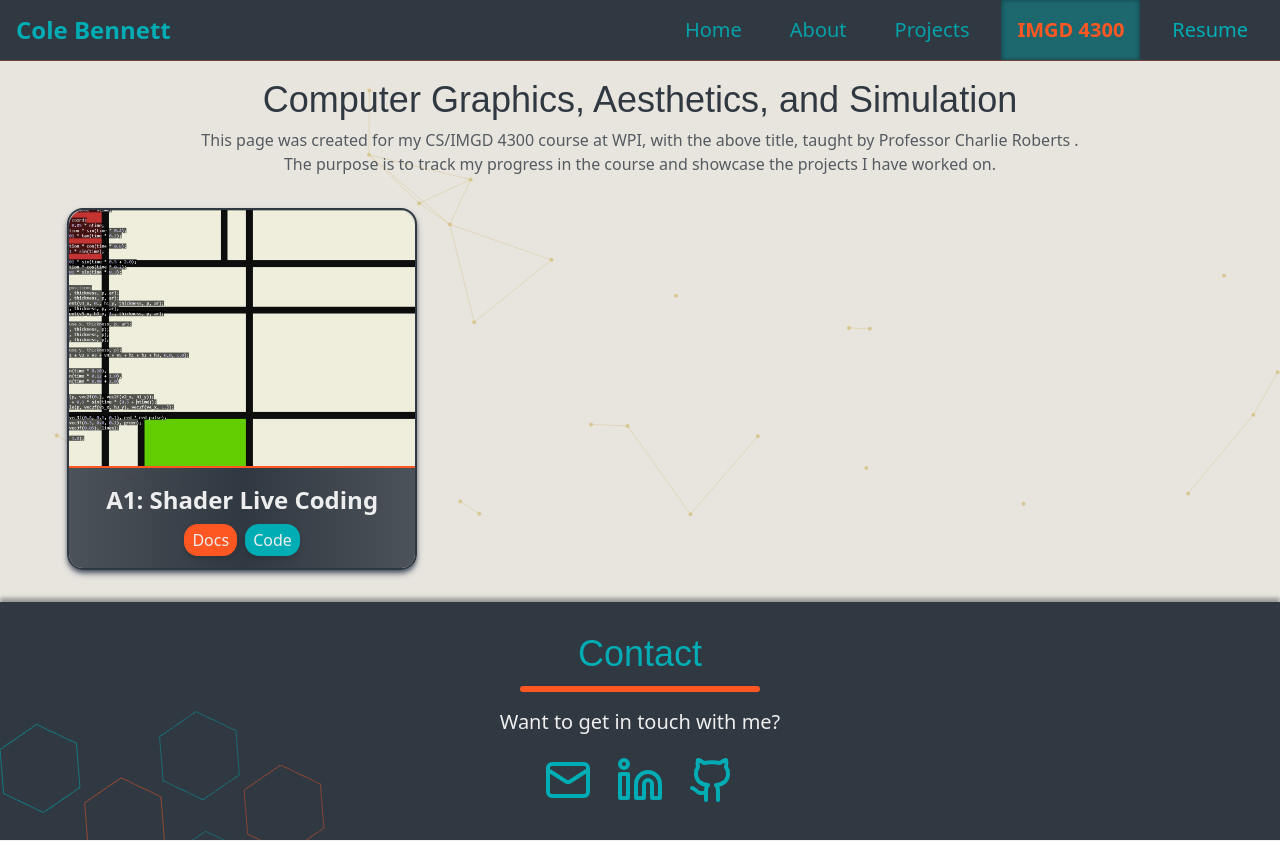
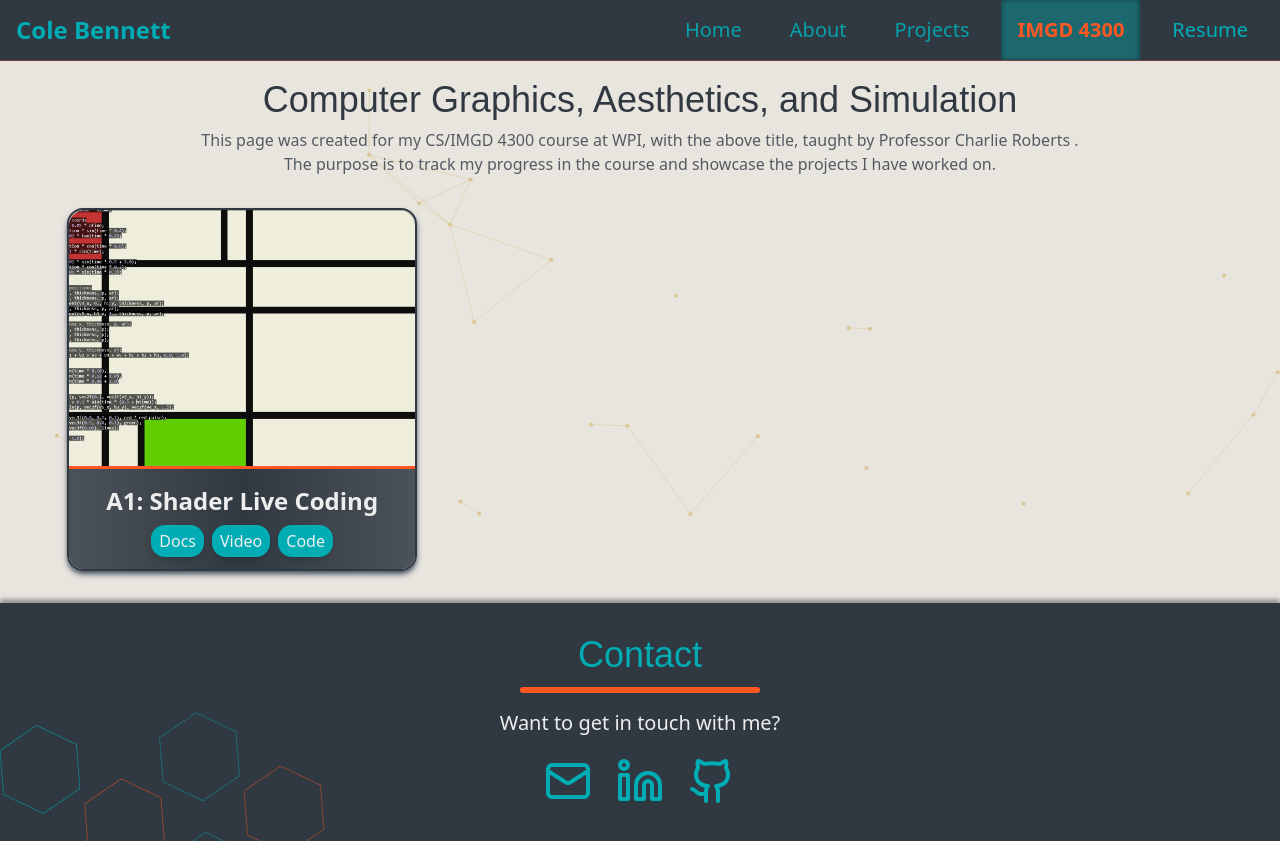
Before and after one commit to Boommook/my-website, a Next.js app: page /imgd_4300 in a window 1280 px wide. Built offline with nearby package versions, Linux system fonts and the light colour scheme.

Commit message:
a1 added

```diff
--- a/public/docs/a1.md
+++ b/public/docs/a1.md
@@ -1 +1,5 @@
 ## Assignment 1: Shader Live Coding
+
+While reading the course reading, The Book of Shaders, I was fascinated by the Shapes section. Specifically, I liked the Piet Mondrian grid style and decided to construct my animation based on it. My animation uses time to animate the grid lines in loops using sine, cosine, and tangent functions. This looping was intentional, as I wanted some constant movements throughout the animation. While playing around with the trigonometric functions, I found that using tan for a line location would force it to speed off of the screen and then return back from the other side, which I loved. In my animation, time progresses the thickness of the grid lines and the strength of the background noise. This allows the audience to sense the effect of time, but still enjoy the constant looping of the lines.
+
+I was technically interested in exploring how basic geometry can form an artistic piece, almost resembling a painting, and how using trigonometric functions can vary the animation. To accomplish this, I created helper methods and normalized the coordinate system and the time.
--- a/src/components/imgd_4300/AssignmentCard.tsx
+++ b/src/components/imgd_4300/AssignmentCard.tsx
@@ -22,15 +22,16 @@ export const AssignmentCard = ({ title, documentation, code, video, date, image
                 className="relative h-full w-full object-cover rounded-t-2xl"
                 />
             </div>
-            <div className="w-full rounded-b-xl border-t-2 border-tangerine bg-gradient-to-r from-gray/85 via-gray to-gray/85 p-2
+            <div className="w-full rounded-b-xl border-t-3 border-tangerine bg-gradient-to-r from-gray/85 via-gray to-gray/85 p-2
             flex flex-col items-center justify-center pb-3">
                 <h2 className="justify-center py-2 pb-2 text-center text-2xl font-semibold text-silver">
                 {title}
                 </h2>
                 <div className="flex flex-row items-center justify-center gap-x-2">
                     <div className="flex flex-row items-center justify-center gap-x-4">
-                        <button onClick={() => window.open(documentation, '_blank')} className="text-silver bg-tangerine px-2 py-1 hover:scale-105 shadow-md hover:bg-tangerine-700 rounded-xl hover:cursor-pointer">Docs</button>
+                        <button onClick={() => window.open(documentation, '_blank')} className="text-silver bg-cyan px-2 py-1 hover:scale-105 shadow-md hover:bg-cyan-700 rounded-xl hover:cursor-pointer">Docs</button>
                     </div>
+                    <button onClick={() => window.open(video, '_blank')} className="text-silver bg-cyan px-2 py-1 hover:scale-105 shadow-md hover:bg-cyan-700 rounded-xl hover:cursor-pointer">Video</button>
                     <button onClick={() => window.open(code, '_blank')} className="text-silver bg-cyan px-2 py-1 hover:scale-105 shadow-md hover:bg-cyan-700 rounded-xl hover:cursor-pointer">Code</button>
                 </div>
                 </div>
```
Also changed, not shown: 1 other file (tests, documents, lock files or other folders).
